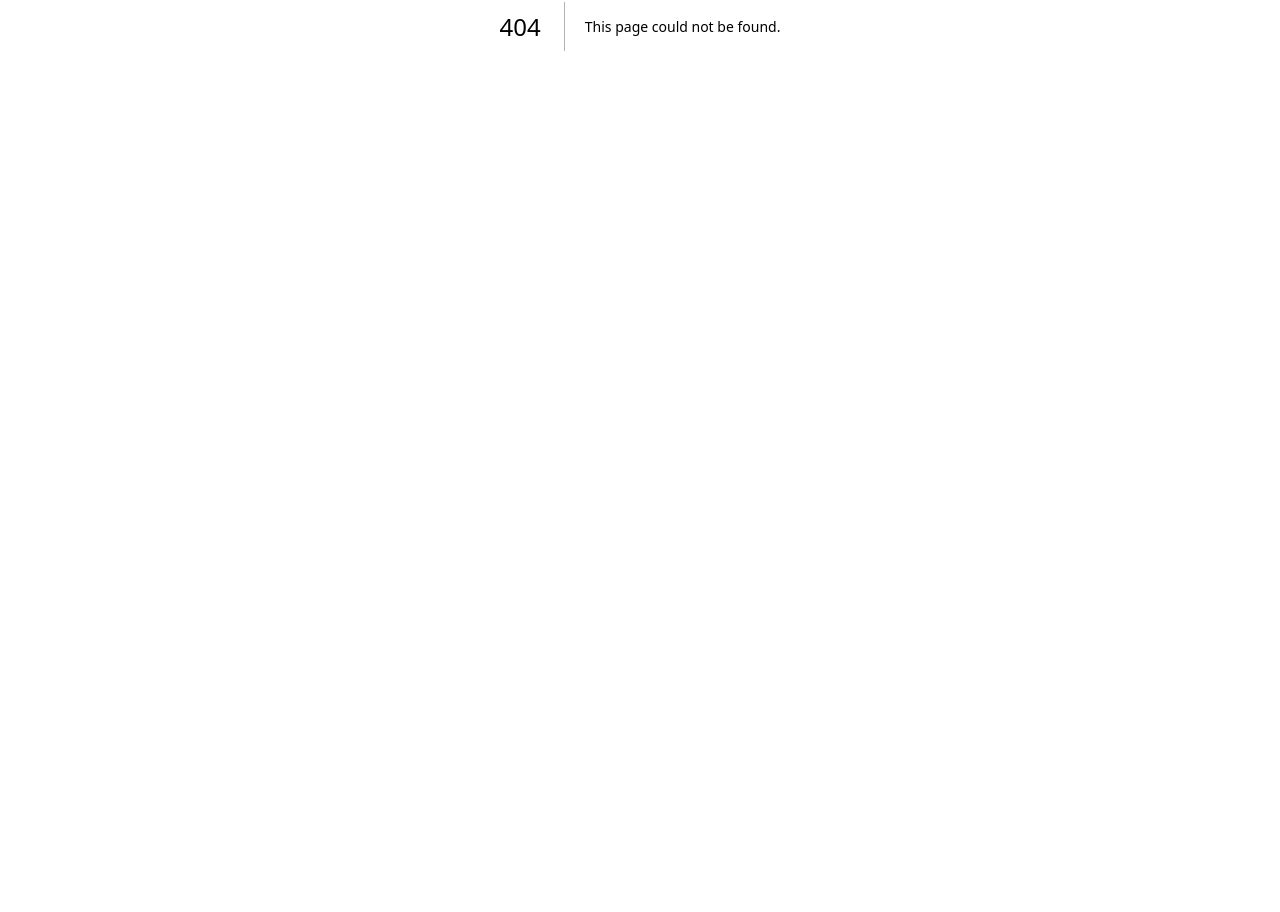
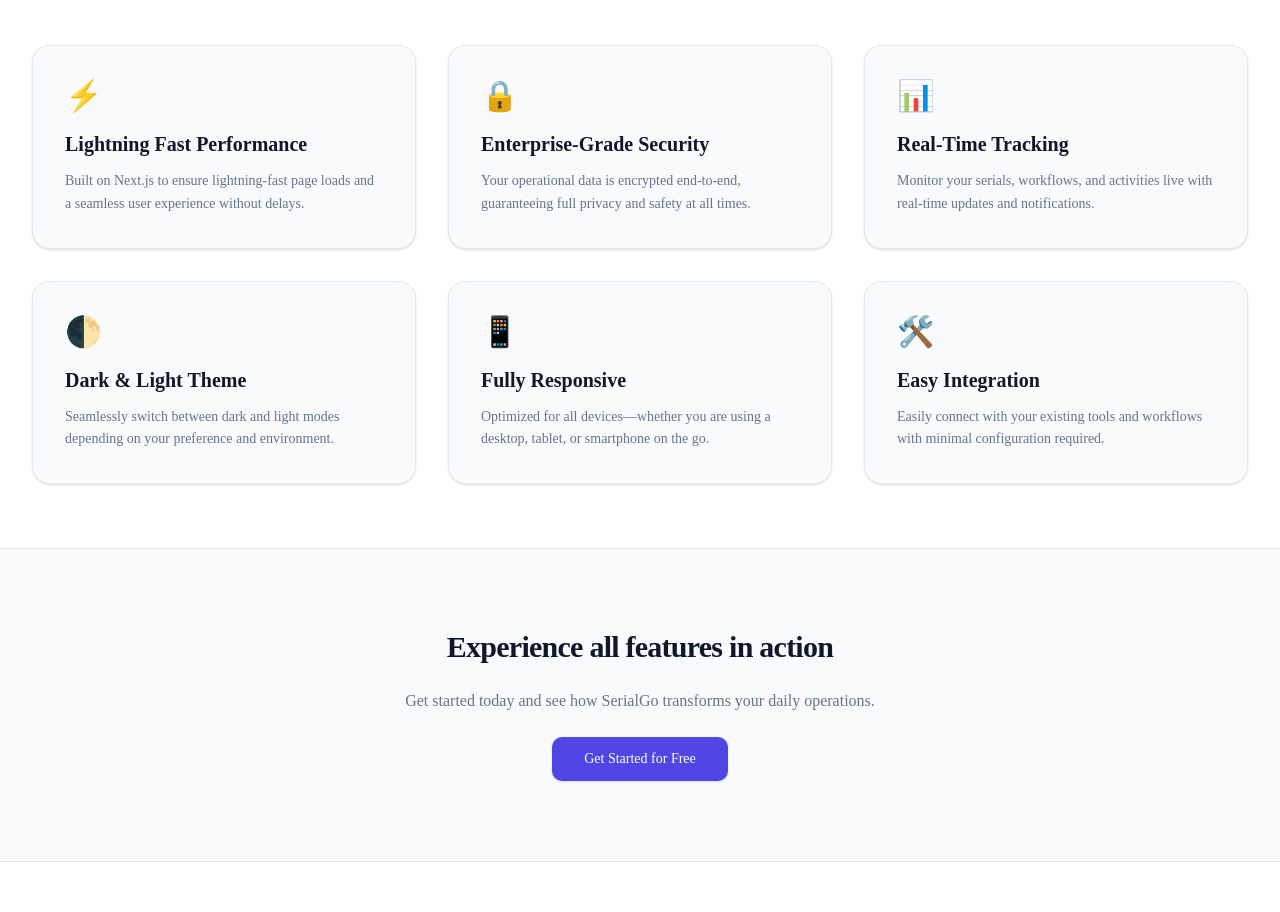
Before and after one commit to pijush512/SerialGo, a Next.js app in the folder serialgo-client/: page /features in a window 1280 px wide. Before the commit this address had no page. Shown: the part 374-1286 px from the top of the page. Before the commit the page ends 800 px from the top, so only its background shows below. Built offline with nearby package versions, Linux system fonts and the light colour scheme.

Commit message:
Demo Feature page create done

```diff
--- /dev/null
+++ b/serialgo-client/src/app/(main)/features/page.tsx
@@ -0,0 +1,85 @@
+import React from 'react';
+import Link from "next/link";
+
+export default function FeaturesPage() {
+  const featuresList = [
+    {
+      icon: "⚡",
+      title: "Lightning Fast Performance",
+      description: "Built on Next.js to ensure lightning-fast page loads and a seamless user experience without delays."
+    },
+    {
+      icon: "🔒",
+      title: "Enterprise-Grade Security",
+      description: "Your operational data is encrypted end-to-end, guaranteeing full privacy and safety at all times."
+    },
+    {
+      icon: "📊",
+      title: "Real-Time Tracking",
+      description: "Monitor your serials, workflows, and activities live with real-time updates and notifications."
+    },
+    {
+      icon: "🌓",
+      title: "Dark & Light Theme",
+      description: "Seamlessly switch between dark and light modes depending on your preference and environment."
+    },
+    {
+      icon: "📱",
+      title: "Fully Responsive",
+      description: "Optimized for all devices—whether you are using a desktop, tablet, or smartphone on the go."
+    },
+    {
+      icon: "🛠️",
+      title: "Easy Integration",
+      description: "Easily connect with your existing tools and workflows with minimal configuration required."
+    }
+  ];
+
+  return (
+    <div className="flex flex-col min-h-[calc(100vh-4rem)] bg-background text-foreground">
+      {/* Hero Header */}
+      <section className="px-4 py-20 text-center sm:px-6 lg:px-8 max-w-4xl mx-auto space-y-4">
+        <h1 className="text-4xl font-extrabold tracking-tight sm:text-5xl">
+          Powerful Features for <span className="text-primary">Modern Workflows</span>
+        </h1>
+        <p className="text-lg text-muted-foreground sm:text-xl leading-relaxed">
+          Discover everything SerialGo offers to help you streamline management, boost productivity, and scale your operations effortlessly.
+        </p>
+      </section>
+
+      {/* Features Grid Section */}
+      <section className="border-t border-border bg-card py-16 px-4 sm:px-6 lg:px-8 flex-1">
+        <div className="mx-auto max-w-7xl grid grid-cols-1 md:grid-cols-2 lg:grid-cols-3 gap-8">
+          {featuresList.map((feature, index) => (
+            <div
+              key={index}
+              className="rounded-2xl border border-border bg-background p-8 shadow-sm space-y-3 hover:border-primary/50 transition-colors"
+            >
+              <div className="text-3xl mb-4">{feature.icon}</div>
+              <h3 className="text-xl font-bold">{feature.title}</h3>
+              <p className="text-muted-foreground text-sm leading-relaxed">
+                {feature.description}
+              </p>
+            </div>
+          ))}
+        </div>
+      </section>
+
+      {/* CTA Footer Section */}
+      <section className="py-20 px-4 text-center sm:px-6 lg:px-8 border-t border-border">
+        <div className="max-w-3xl mx-auto space-y-6">
+          <h2 className="text-3xl font-bold tracking-tight">Experience all features in action</h2>
+          <p className="text-muted-foreground">Get started today and see how SerialGo transforms your daily operations.</p>
+          <div>
+            <Link
+              href="/register"
+              className="inline-block rounded-lg bg-primary px-8 py-3 text-sm font-medium text-primary-foreground shadow-sm hover:opacity-90 transition-opacity"
+            >
+              Get Started for Free
+            </Link>
+          </div>
+        </div>
+      </section>
+    </div>
+  );
+}
```
